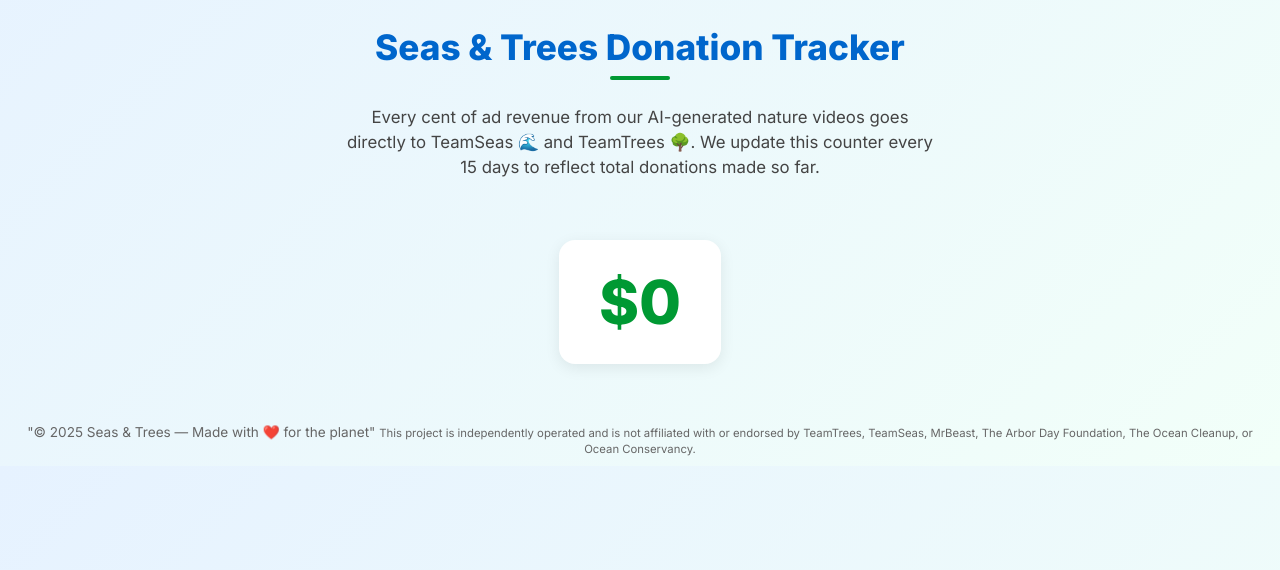
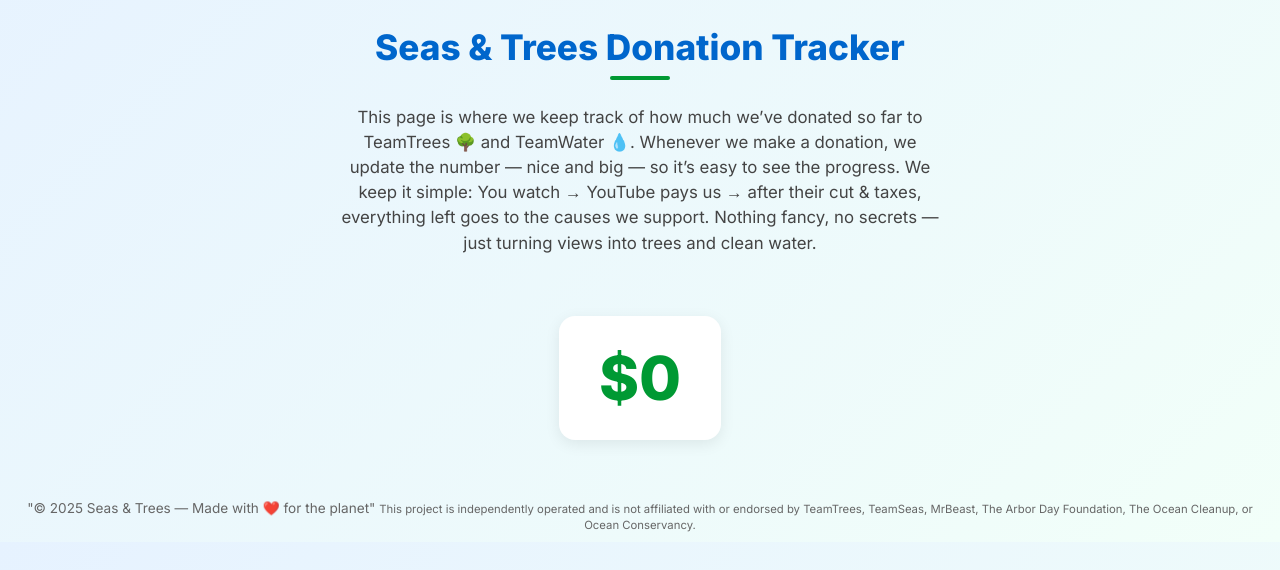
Before and after one commit to CharizardSuperFan/seas-trees-tracker, a plain HTML site: page index.html in a window 1280 px wide. Shown: the part 182-752 px from the top of the page. Drawn offline with Linux system fonts and the light colour scheme.

Commit message:
Update index.html

```diff
--- a/index.html
+++ b/index.html
@@ -67,8 +67,12 @@
     <main>
         <h1>Seas & Trees Donation Tracker</h1>
         <div class="title-underline"></div>
-        <p>Every cent of ad revenue from our AI-generated nature videos goes directly to TeamSeas 🌊 and TeamTrees 🌳.
-           We update this counter every 15 days to reflect total donations made so far.</p>
+        <p>This page is where we keep track of how much we’ve donated so far to TeamTrees 🌳 and TeamWater 💧. Whenever we make a donation, we update the number — nice and big — so it’s easy to see the progress.
+
+We keep it simple: You watch → YouTube pays us → after their cut & taxes, everything left goes to the causes we support.
+
+Nothing fancy, no secrets — just turning views into trees and clean water.
+</p>
         <div class="counter">$0</div> <!-- CHANGE THIS NUMBER EVERY 15 DAYS -->
     </main>
 
```
